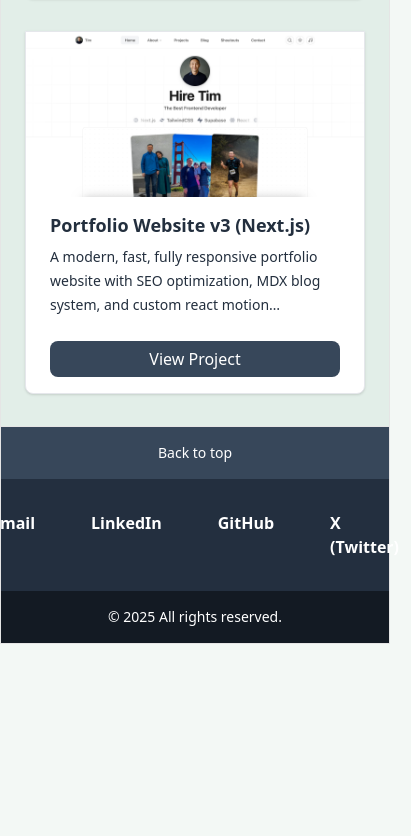
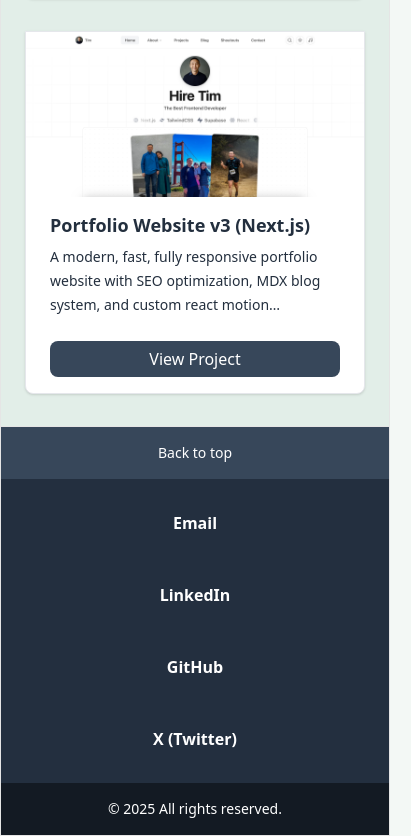
Before and after one commit to hiretimsf/Portfolio-Web-v3, a Next.js app: page /apps in a window 390 px wide. Shown: the part 3502-4338 px from the top of the page, 411 px wide, since content can reach past the window. Before the commit the page ends 4146 px from the top, so only its background shows below. Built offline with nearby package versions, Linux system fonts and the light colour scheme; no server answers.

Commit message:
Refined layout styles in Apps and Footer components for improved responsiveness; adjusted Footer navigation to support flexible alignment and enhanced shadow effects on project cards for better visual feedback.

```diff
--- a/app/apps/page.tsx
+++ b/app/apps/page.tsx
@@ -144,7 +144,7 @@ export default function AppsPage() {
             return (
               <Card
                 key={`${item.title}-${index}`}
-                className="h-full gap-0 rounded-none rounded-b-md border border-gray-200 py-0 transition-all duration-300 hover:scale-105 hover:shadow-lg"
+                className="h-full gap-0 rounded-none rounded-b-md border border-gray-200 py-0 transition-shadow duration-300 hover:shadow-lg"
                 role="article"
                 aria-labelledby={`project-title-${index}`}
               >
--- a/components/layout/Footer.tsx
+++ b/components/layout/Footer.tsx
@@ -16,7 +16,7 @@ export default function Footer() {
       <div className="bg-panda-dark-blue mx-auto max-w-5xl border-x px-4 py-6 sm:px-6 lg:px-8">
         <nav
           aria-label="Bottom navigation"
-          className="flex justify-center gap-8"
+          className="flex flex-col items-center justify-center gap-8 sm:flex-row"
         >
           {socialLinks.map((link: SocialLink) => (
             <Link
```
